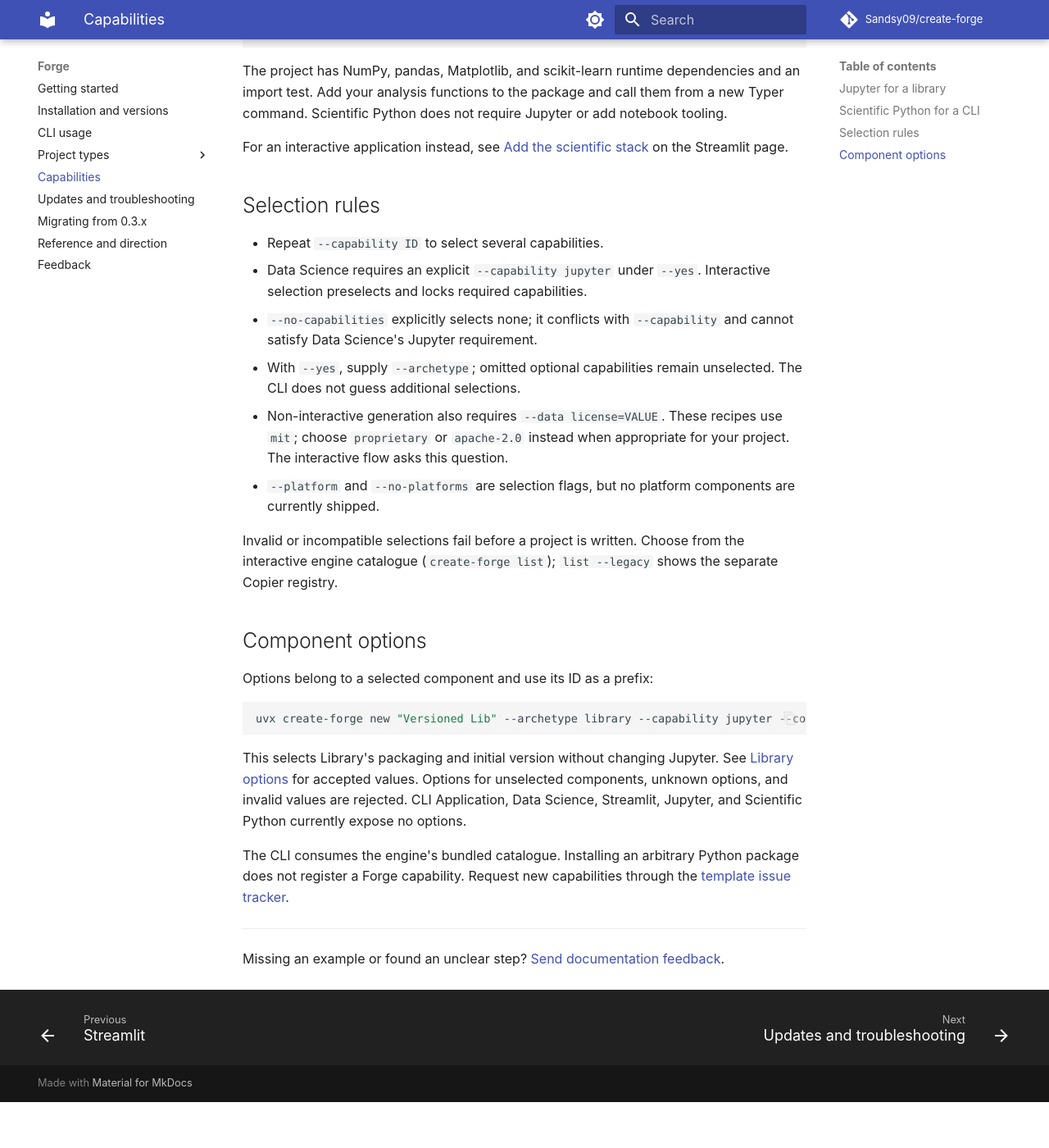
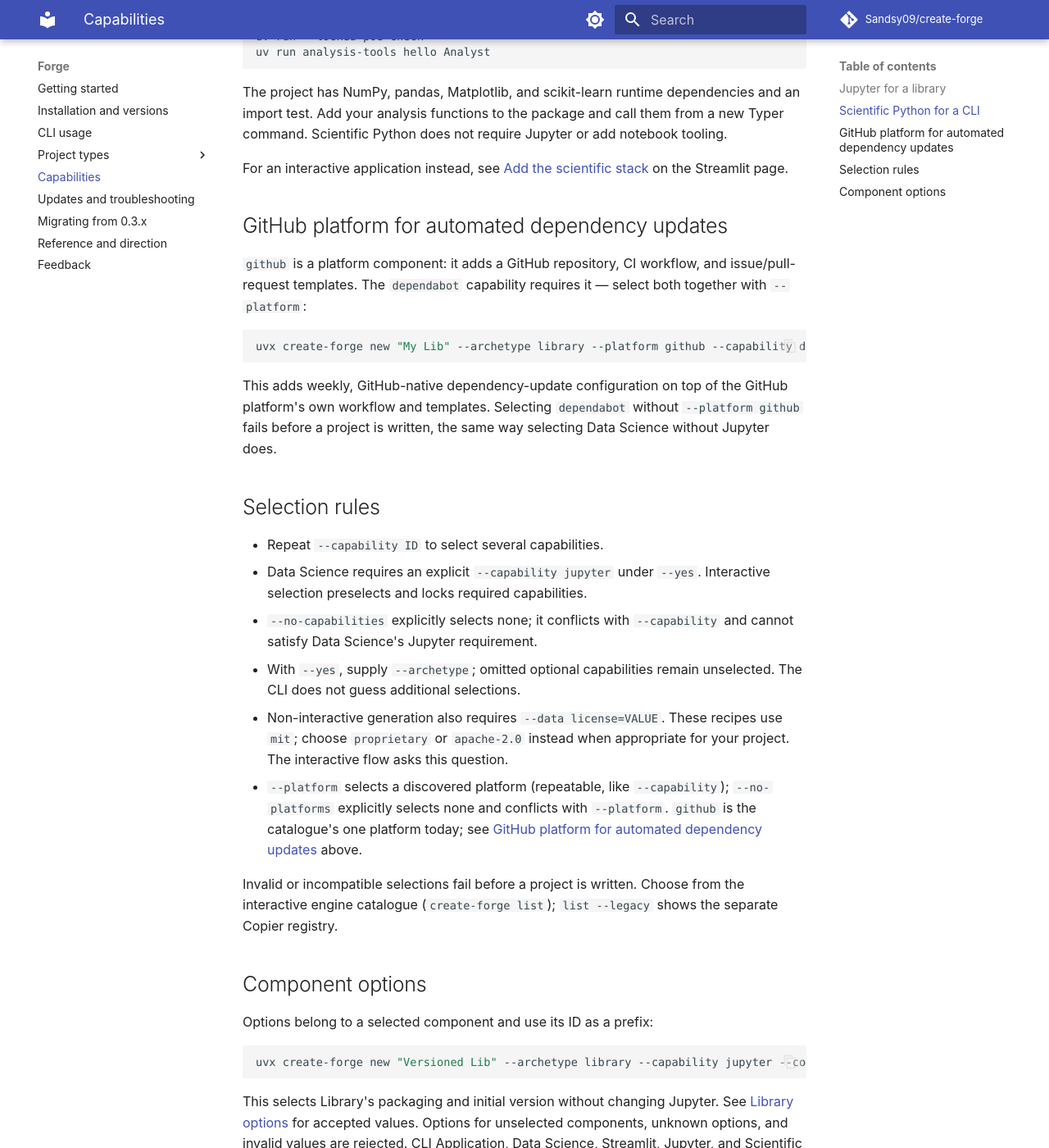
Before and after one commit to Sandsy09/create-forge, an MkDocs documentation site: the page built from docs/user-guide/capabilities.md, in a window 1280 px wide and 1400 px high, scrolled down 827 px. Shown: the whole window at 82% size. Built offline with MkDocs 1.6.1 and Material for MkDocs 9.7.7, drawn with Linux system fonts in a browser that asks for light colours; comment, search, counter and statistics services are not loaded; before the commit the page ends 2171 px from its top, so only the background shows below that; some of the changed text lies outside the part shown.

Commit message:
docs: the guide describes the real platform catalogue (#218) (#220)
The catalogue has shipped the github platform since the 0.4.0
cutover; the guide said there were none. Correct both passages,
add a --platform github recipe pairing with dependabot, fix the
component-selection test docstring's matching claim about the real
catalogue, and add a drift guard pinning both the recipe and the
absence of the two wrong sentences.

Refs #218


Claude-Session: https://claude.ai/code/session_01JcjFjhEiJNqPSH17QuMVpe

Co-authored-by: Claude Sonnet 5 <noreply@anthropic.com>

````diff
--- a/docs/user-guide/capabilities.md
+++ b/docs/user-guide/capabilities.md
@@ -2,7 +2,9 @@
 
 Capabilities add tooling or dependencies to a project. Select one
 archetype, then zero or more compatible capabilities. The engine currently
-provides `jupyter` and `scientific-python`; both are optionless.
+provides `jupyter` and `scientific-python`; both are optionless. The
+catalogue also ships one platform component, `github`, selected separately
+with `--platform` — see below.
 
 ## Jupyter for a library
 
@@ -43,6 +45,21 @@ For an interactive application instead, see
 [Add the scientific stack](streamlit.md#add-the-scientific-stack) on the
 Streamlit page.
 
+## GitHub platform for automated dependency updates
+
+`github` is a platform component: it adds a GitHub repository, CI workflow,
+and issue/pull-request templates. The `dependabot` capability requires it —
+select both together with `--platform`:
+
+```bash
+uvx create-forge new "My Lib" --archetype library --platform github --capability dependabot --yes --data license=mit
+```
+
+This adds weekly, GitHub-native dependency-update configuration on top of the
+GitHub platform's own workflow and templates. Selecting `dependabot` without
+`--platform github` fails before a project is written, the same way
+selecting Data Science without Jupyter does.
+
 ## Selection rules
 
 - Repeat `--capability ID` to select several capabilities.
@@ -55,8 +72,11 @@ Streamlit page.
 - Non-interactive generation also requires `--data license=VALUE`. These
   recipes use `mit`; choose `proprietary` or `apache-2.0` instead when
   appropriate for your project. The interactive flow asks this question.
-- `--platform` and `--no-platforms` are selection flags, but no platform
-  components are currently shipped.
+- `--platform` selects a discovered platform (repeatable, like
+  `--capability`); `--no-platforms` explicitly selects none and conflicts
+  with `--platform`. `github` is the catalogue's one platform today; see
+  [GitHub platform for automated dependency updates](#github-platform-for-automated-dependency-updates)
+  above.
 
 Invalid or incompatible selections fail before a project is written.
 Choose from the interactive engine catalogue (`create-forge list`);
````
Also changed, not shown: docs/user-guide/projects.md (+6 -4 lines), 2 other files.
